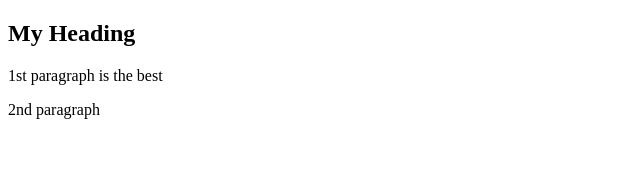
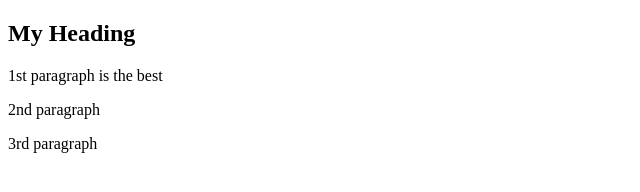
Before and after one commit to eburns000/wdd331, a plain HTML site: page index.html in a window 1280 px wide. Shown: the whole page, without its empty margins (0-640 px from the left). Drawn offline with Linux system fonts and the light colour scheme.

Commit message:
add third para

```diff
--- a/index.html
+++ b/index.html
@@ -9,6 +9,7 @@
    <h2>My Heading</h2>
    <p>1st paragraph is the best</p>
    <p>2nd paragraph</p>
+   <p>3rd paragraph</p>
 
 </body>
 </html>
```
